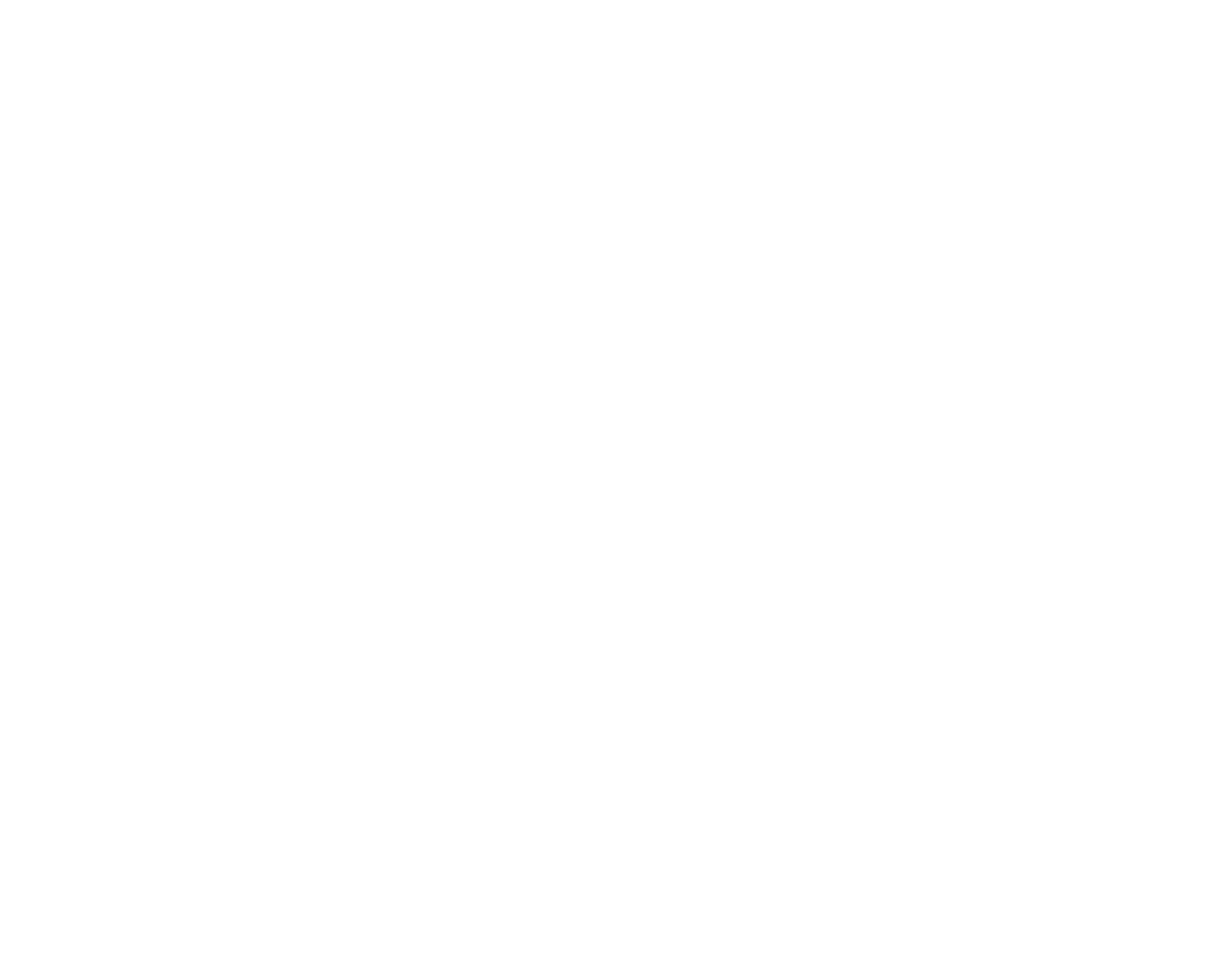
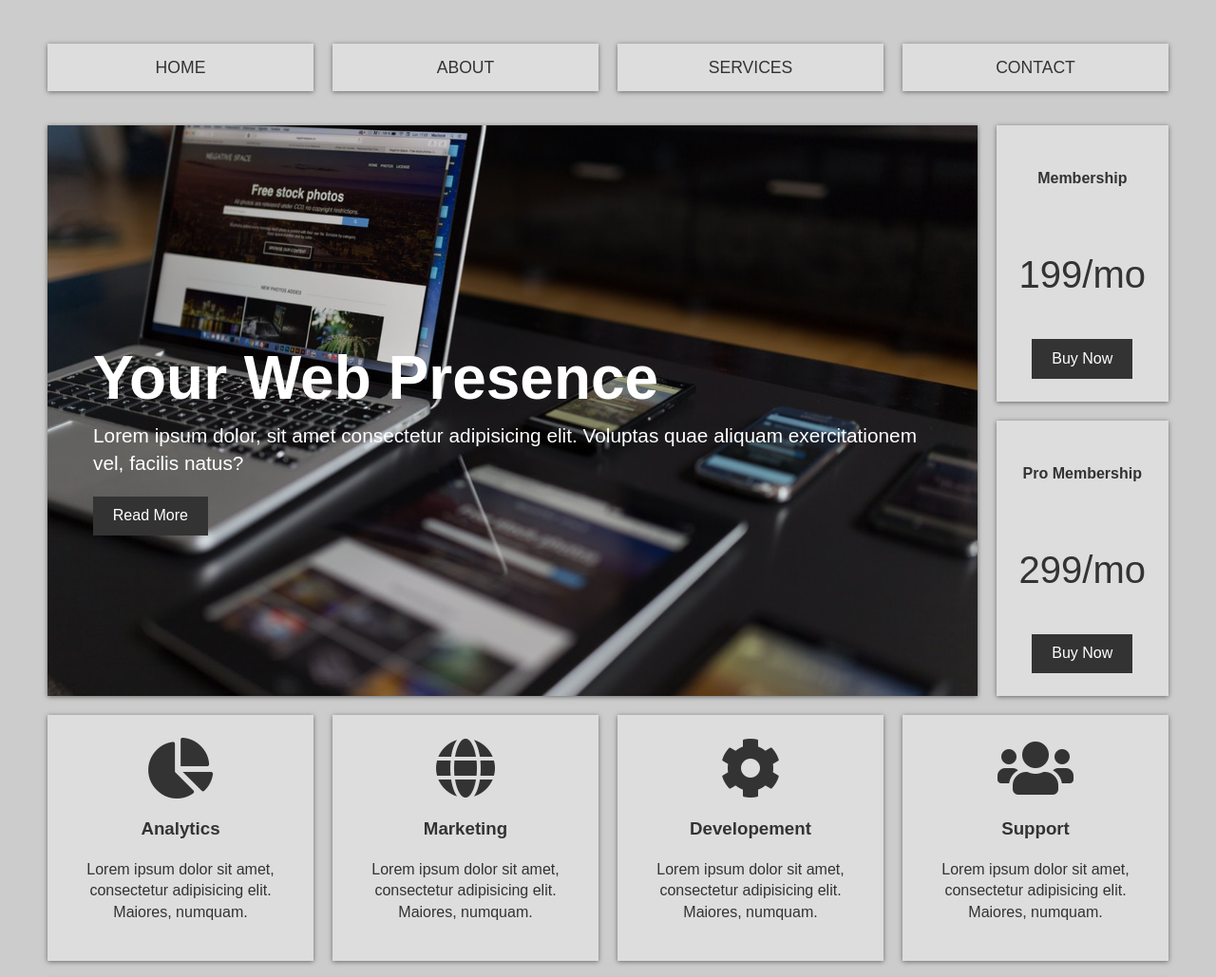
Before and after one commit to valuecodes/Front-End, a plain HTML site: page Front End/css/CSS Grid responsive website/index.html in a window 1280 px wide. Shown: the top 1029 px of the page at 95% size. Before the commit the page ends 800 px from the top, so only its background shows below. Drawn offline with Linux system fonts and the light colour scheme.

Commit message:
Responsive css grid tutorial ready

```diff
--- a/Front End/css/CSS Grid responsive website/index.html
+++ b/Front End/css/CSS Grid responsive website/index.html
@@ -4,9 +4,94 @@
     <meta charset="UTF-8">
     <meta name="viewport" content="width=device-width, initial-scale=1.0">
     <meta http-equiv="X-UA-Compatible" content="ie=edge">
+    <link rel="stylesheet" href="https://use.fontawesome.com/releases/v5.2.0/css/all.css" integrity="sha384-hWVjflwFxL6sNzntih27bfxkr27PmbbK/iSvJ+a4+0owXq79v+lsFkW54bOGbiDQ" crossorigin="anonymous">
+    <link rel="stylesheet" href="style.css">
     <title>Document</title>
 </head>
 <body>
+    <div class="wrapper">
+        <!-- Navigation -->
+        <nav class="main-nav">
+            <ul>
+                <li><a href="#">Home</a></li>
+                <li><a href="#">About</a></li>
+                <li><a href="#">Services</a></li>
+                <li><a href="#">Contact</a></li>
+            </ul>
+        </nav>
 
+        <!-- Top Container -->
+        <section class="top-container">
+            <header class="showcase">
+                <h1>Your Web Presence</h1>
+                <p>Lorem ipsum dolor, sit amet consectetur adipisicing elit. Voluptas quae aliquam exercitationem vel, facilis natus?</p>
+                <a href="#" class="btn">Read More</a>
+            </header>
+            <div class="top-box top-box-a">
+                <h4>Membership</h4>
+                <p class="price" >199/mo</p>
+                <a href="" class="btn">Buy Now</a>
+            </div>
+            <div class="top-box top-box-b">
+                <h4>Pro Membership</h4>
+                <p class="price" >299/mo</p>
+                <a href="" class="btn">Buy Now</a>
+            </div>
+        </section>
+
+        <!-- Boxes Section -->
+        <section class="boxes">
+            <div class="box">
+                <i class="fas fa-chart-pie fa-4x"></i>
+                <h3>Analytics</h3>
+                <p>Lorem ipsum dolor sit amet, consectetur adipisicing elit. Maiores, numquam.</p>
+            </div>
+            <div class="box">
+                <i class="fas fa-globe fa-4x"></i>
+                <h3>Marketing</h3>
+                <p>Lorem ipsum dolor sit amet, consectetur adipisicing elit. Maiores, numquam.</p>
+            </div>
+            <div class="box">
+                <i class="fas fa-cog fa-4x"></i>
+                <h3>Developement</h3>
+                <p>Lorem ipsum dolor sit amet, consectetur adipisicing elit. Maiores, numquam.</p>
+            </div>
+            <div class="box">
+                <i class="fas fa-users fa-4x"></i>
+                <h3>Support</h3>
+                <p>Lorem ipsum dolor sit amet, consectetur adipisicing elit. Maiores, numquam.</p>
+            </div>
+            </section>
+            <!-- Info Section -->
+            <section class="info">
+                <img src="img/pic1.jpg">
+                <div>
+                    <h2>Your Business On The Web</h2>
+                    <p>Lorem ipsum dolor sit amet consectetur adipisicing elit. Magni, quas dolorem animi, vitae at dignissimos sequi recusandae nisi voluptas exercitationem non consequatur. Ut quos debitis natus in, magnam suscipit porro?</p>
+                    <a href="#" class="btn">Learn More</a>
+                </div>
+            </section>
+
+            <!-- Portfolio -->
+            <section class="portfolio">
+                <img src="https://source.unsplash.com/random/200x200" alt="">
+                <img src="https://source.unsplash.com/random/201x200" alt="">
+                <img src="https://source.unsplash.com/random/202x200" alt="">
+                <img src="https://source.unsplash.com/random/203x200" alt="">
+                <img src="https://source.unsplash.com/random/204x200" alt="">
+                <img src="https://source.unsplash.com/random/205x200" alt="">
+                <img src="https://source.unsplash.com/random/206x200" alt="">
+                <img src="https://source.unsplash.com/random/207x200" alt="">
+                <img src="https://source.unsplash.com/random/208x200" alt="">
+                <img src="https://source.unsplash.com/random/209x200" alt="">
+            </section>
+            <!-- Footer -->
+            <footer>
+                <p>Juha Kangas 2018</p>
+            </footer>
+
+
+
+    </div>
 </body>
 </html>
--- a/Front End/css/CSS Grid responsive website/style.css
+++ b/Front End/css/CSS Grid responsive website/style.css
@@ -0,0 +1,194 @@
+/* CSS Variables */
+:root{
+    --primary: #ddd;
+    --dark: #333;
+    --light: #fff;
+    --shadow: 0 1px 5px rgba(104,104,104,08)
+}
+
+html{
+    box-sizing: border-box;
+    font-family: Arial, Helvetica, sans-serif;
+    color: var(--dark);
+}
+
+body{
+    background: #ccc;
+    margin: 30px 50px;
+    line-height: 1.4;
+}
+
+.btn{
+    background: var(--dark);
+    color: var(--light);
+    padding: 0.6rem 1.3rem;
+    text-decoration: none;
+    border: 0;
+}
+
+img{
+    max-width: 100%;
+}
+
+.wrapper{
+    display: grid;
+    grid-gap: 20px;
+}
+
+/* Navigation */
+
+.main-nav ul{
+    display: grid;
+    grid-gap: 20px;
+    padding: 0;
+    list-style: none;
+    grid-template-columns: 1fr 1fr 1fr 1fr;
+}
+
+.main-nav a{
+    background: var(--primary);
+    display: block;
+    text-decoration: none;
+    padding: 0.8rem;
+    text-align: center;
+    color: var(--dark);
+    text-transform:uppercase;
+    font-size: 1.1rem;
+    box-shadow:var(--shadow);
+}
+
+.main-nav a:hover{
+    background: var(--dark);
+    color: var(--light);
+}
+
+/* Top Container */
+
+.top-container{
+    display: grid;
+    grid-gap: 20px;
+    grid-template-areas:
+        'showcase showcase top-box-a'
+        'showcase showcase top-box-b'
+}
+
+/* Showcase */
+.showcase{
+    grid-area: showcase;
+    min-height: 400px;
+    background: url(img/pic2.jpg);
+    background-size: cover;
+    background-position: center;
+    padding: 3rem;
+    display: flex;
+    flex-direction: column;
+    align-items: start;
+    justify-content: center;
+    box-shadow: var(--shadow);
+}
+
+.showcase h1{
+    font-size: 4rem;
+    margin-bottom: 0;
+    color: var(--light);
+}
+
+.showcase p{
+    font-size: 1.3rem;
+    margin-top: 0;
+    color: var(--light);
+}
+
+/* Top Box */
+.top-box{
+    background: var(--primary);
+    display: grid;
+    align-items: center;
+    justify-items: center;
+    box-shadow: var(--shadow);
+    padding: 1.5rem;
+}
+
+.top-box .price{
+    font-size: 2.5rem;
+
+}
+
+.top-box-a{
+    grid-area: top-box-a;
+}
+
+.top-box-b{
+    grid-area: top-box-b;
+}
+
+/* Boxes */
+
+.boxes{
+    display: grid;
+    grid-gap: 20px;
+    grid-template-columns: repeat(auto-fit,minmax(200px,1fr));
+}
+
+.box {
+    background: var(--primary);
+    text-align: center;
+    padding: 1.5rem 2rem;
+    box-shadow: var(--shadow);
+}
+
+.info{
+    background: var(--primary);
+    box-shadow: var(--shadow);
+    display: grid;
+    grid-gap: 30px;
+    grid-template-columns: repeat(2,1fr);
+    padding: 3rem;
+}
+
+/* PortFolio */
+
+.portfolio{
+    display: grid;
+    grid-gap: 20px;
+    grid-template-columns: repeat(auto-fit,minmax(200px,1fr));
+}
+
+.portfolio img{
+    width: 100%;
+    box-shadow: var(--shadow);
+}
+
+/* Footer */
+footer{
+    margin-top: 2rem;
+    background: var(--dark);
+    color: var(--light);
+    text-align: center;
+    padding: 1rem;
+}
+
+/* Media Qyeries */
+@media(max-width: 700px){
+    .top-container{
+        grid-template-areas:
+            'showcase showcase'
+            'top-box-a top-box-b';
+    }
+    .showcase h1{
+        font-size: 2.5rem;
+    }
+
+    .main-nav ul{
+        grid-template-columns: 1fr;
+    }
+    .info{
+        grid-template-columns: 1fr;
+    }
+
+    .info .btn{
+        display: block;
+        text-align: center;
+        margin: auto;
+    }
+}
```
Also changed, not shown: Front End/css/CSS Grid responsive website/img/pic1.jpg (added), Front End/css/CSS Grid responsive website/img/pic2.jpg (added).
